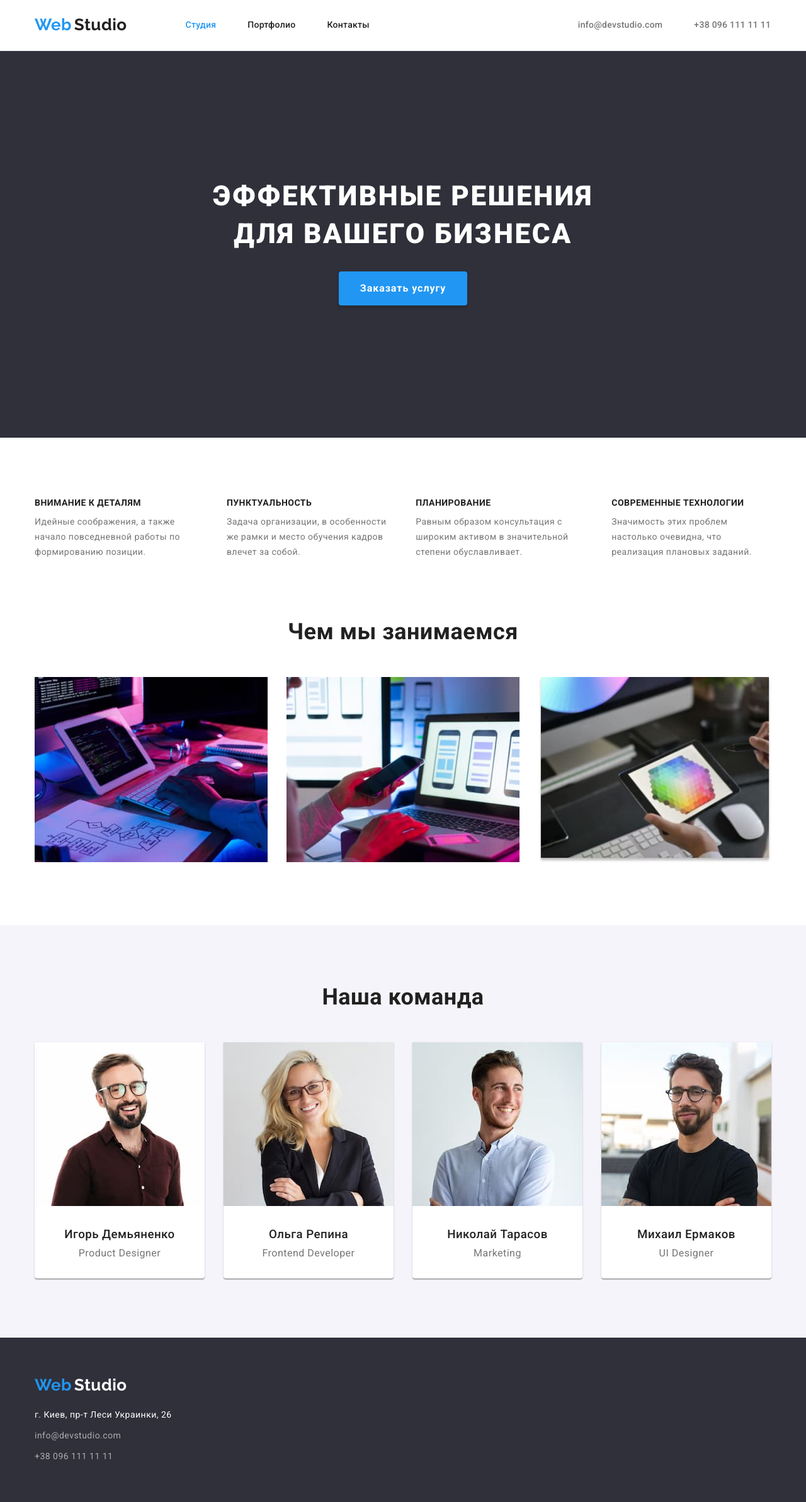
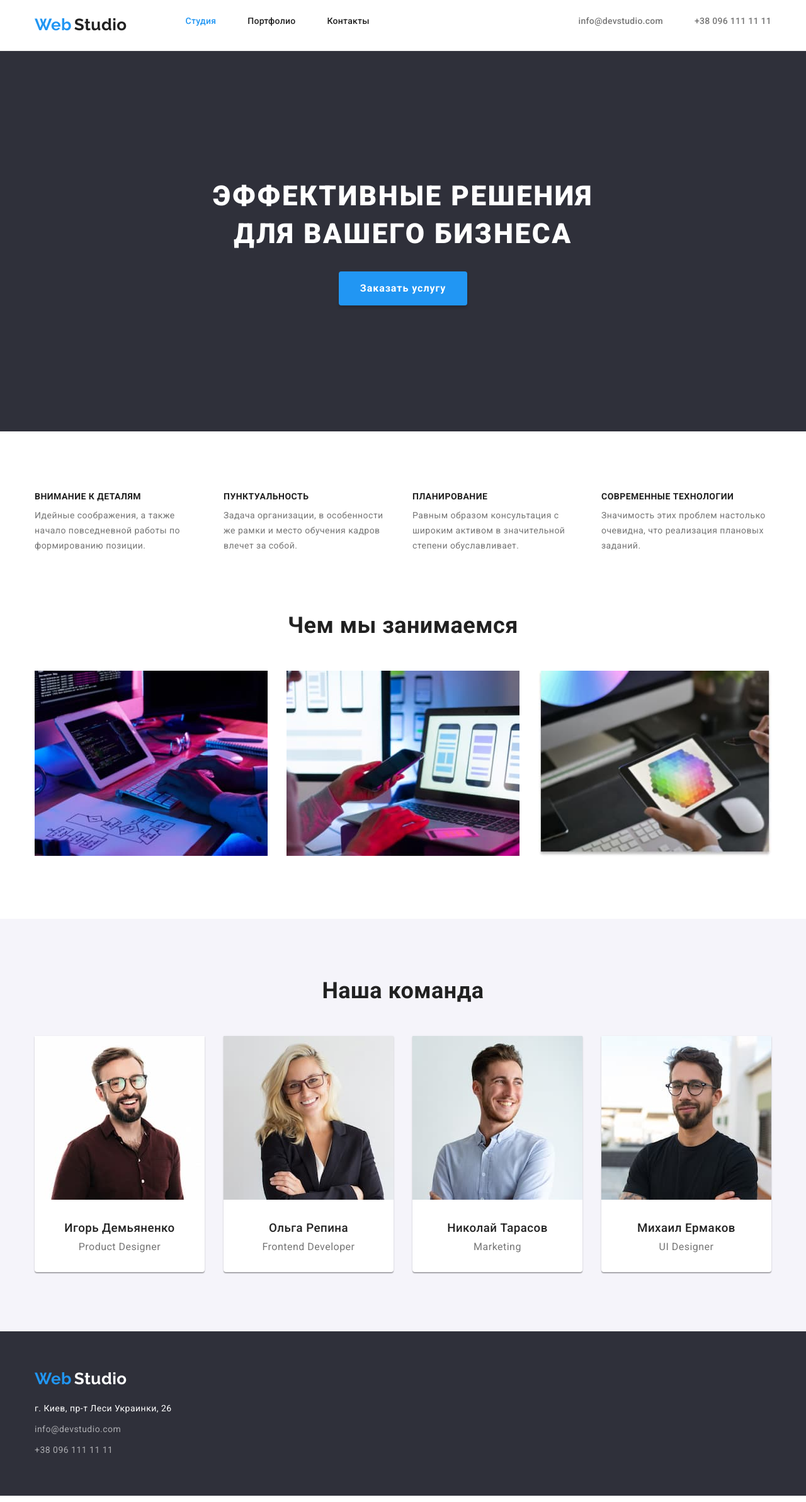
Before and after one commit to annnacaesar/goit-markup-hw-03, a plain HTML site: page index.html in a window 1280 px wide. Shown: the whole page at 63% size. Drawn offline with nearby package versions, Linux system fonts and the light colour scheme.

Commit message:
допрацьована

```diff
--- a/css/styles.css
+++ b/css/styles.css
@@ -63,38 +63,34 @@ button {
 	padding-left: 15px;
 }
 
-.container-indent {
+.indent {
 	padding-top: 94px;
 	padding-bottom: 94px;
 }
 
 /* #region HEADER */
 
-.page {
-	border-bottom: 1px solid #ececec;
-}
-
 .page .container,
 .site-nav-list,
 .contacts-header,
 .work,
 .button-hero,
-.features,
+.skills,
 .team,
 .button-list,
 .projects {
 	display: flex;
 }
 
-.container-header {
+.page {
 	padding-top: 24px;
 	padding-bottom: 25px;
-	align-items: center;
+	border-bottom: 1px solid #ececec;
 }
 
 .logo {
 	display: inline-block;
-	padding-right: 93px;
+	margin-right: 93px;
 	color: var(--primery-text-color);
 	font-family: Raleway;
 	font-weight: 700;
@@ -109,12 +105,8 @@ button {
 	margin-left: -3px;
 }
 
-.site-nav-list {
-	padding-right: 331px;
-}
-
 .site-nav-list li:not(:last-child) {
-	padding-right: 50px;
+	margin-right: 50px;
 }
 
 .site-nav .link {
@@ -142,30 +134,30 @@ button {
 	letter-spacing: 0.02em;
 }
 
+.contacts-header {
+	margin-left: auto;
+}
+
 .contacts-header .link:hover,
 .contacts-header .link:focus {
 	color: var(--accent-color);
 }
 .contacts-header li {
-	/* margin: 32px 0; */
-	padding-right: 50px;
+	margin-right: 50px;
 }
 
 .contacts-header li:last-child {
-	padding-right: 0;
+	margin-right: 0;
 }
 /* #endregion */
 
 /* #region HERO */
 
 .hero {
+	padding-top: 200px;
+	padding-bottom: 200px;
+	text-align: center;
 	background-color: var(--third-background-color);
-}
-
-.container-hero {
-	padding-top: 200px;
-	padding-bottom: 210px;
-	text-align: center;
 }
 
 .hero-title {
@@ -207,21 +199,25 @@ button {
 
 /* #endregion */
 
-/* #region FEATURES */
+/* #region SKILLS */
 
-.features {
-	margin-top: 94px;
+.section-skills {
+	padding-top: 94px;
 }
 
-.features li:not(:last-child) {
-	padding-right: 30px;
+.skills li {
+	width: 270px;
+}
+
+.skills li:not(:last-child) {
+	margin-right: 30px;
 }
 
 .section-text {
 	color: var(--secondary-text-color);
 }
 
-.features .title {
+.skills .title {
 	display: inline-block;
 
 	font-weight: 700;
@@ -230,7 +226,7 @@ button {
 	text-transform: uppercase;
 }
 
-.features .section-text {
+.skills .section-text {
 	padding-top: 10px;
 
 	font-size: 14px;
@@ -274,9 +270,12 @@ button {
 	margin-right: 0;
 }
 
+.container-team {
+	padding-top: 30px;
+	padding-bottom: 30px;
+}
+
 .team .title {
-	margin-top: 30px;
-
 	font-weight: 500;
 	line-height: 1.18;
 	text-align: center;
@@ -284,7 +283,6 @@ button {
 
 .team .section-text {
 	margin-top: 10px;
-	margin-bottom: 30px;
 
 	line-height: 1.18;
 	text-align: center;
@@ -312,7 +310,7 @@ button {
 }
 
 .button-list li:not(:last-child) {
-	padding-right: 8px;
+	margin-right: 8px;
 }
 
 .button:hover,
@@ -335,12 +333,18 @@ button {
 
 .projects li {
 	width: 370px;
-	border: 1px solid #eeeeee;
 	box-sizing: border-box;
 }
 
+.container-projects-text {
+	padding: 20px 24px;
+	border-left: 1px solid #eeeeee;
+	border-bottom: 1px solid #eeeeee;
+	border-right: 1px solid #eeeeee;
+}
+
 .projects .title {
-	margin: 20px 24px 4px;
+	margin-bottom: 4px;
 
 	color: var(--primery-text-color);
 	font-weight: 700;
@@ -350,8 +354,6 @@ button {
 }
 
 .projects .section-text {
-	margin: 4px 24px 20px;
-
 	line-height: 1.87;
 }
 
@@ -359,7 +361,7 @@ button {
 
 /* #region FOOTER */
 
-.footer .container {
+.footer {
 	padding: 60px 15px;
 }
 
@@ -367,7 +369,7 @@ button {
 	background-color: var(--footer-background-color);
 }
 .footer .logo {
-	margin: 0 0 20px 0;
+	margin-bottom: 20px;
 	color: var(--third-text-color);
 }
 
--- a/index.html
+++ b/index.html
@@ -17,7 +17,7 @@
 <body>
   <!-- шапка -->
   <header class="page">
-    <div class="container container-header">
+    <div class="container">
       <a href="./index.html" class="logo link"> <span class="web">Web</span> <span class="studio">Studio</span> </a>
       <!-- навигация -->
       <nav class="site-nav">
@@ -42,17 +42,17 @@
   <main>
       <!--  герой -->
       <section class="hero">
-        <div class="container container-hero">
+        <div class="container">
           <h1 class="hero-title">Эффективные решения для вашего бизнеса</h1>
           <button type="button" class="button-hero">Заказать услугу</button>
         </div>
         </section>
 
       <!-- характеристика -->
-      <section class="section">
+      <section class="section section-skills">
         <div class="container">
           <h2 class="visually-hidden">Секция характеристики команды</h2>
-          <ul class="features list">
+          <ul class="skills list">
             <li>
               <h3 class="title">Внимание к деталям</h3>
               <p class="section-text">Идейные соображения, а также начало повседневной работы по формированию позиции.</p>
@@ -74,8 +74,8 @@
       </section>
 
       <!-- чим займаються -->
-      <section class="section">
-        <div class="container container-indent">
+      <section class="section indent">
+        <div class="container">
           <h2 class="section-title">Чем мы занимаемся</h2>
           <ul class="work list">
             <li>
@@ -92,29 +92,37 @@
       </section>
 
       <!-- команда -->
-      <section class="section secondary">
-        <div class="container container-indent">
+      <section class="section secondary indent">
+        <div class="container">
           <h2 class="section-title">Наша команда</h2>
           <ul class="team list">
             <li>
               <img src="./images/team-img1.jpg" alt="Игорь Демьяненко" width="270" />
+              <div class="container-team">
                 <h3 class="title">Игорь Демьяненко</h3>
                 <p lang="en" class="section-text">Product Designer</p>
+              </div>
             </li>
             <li>
               <img src="./images/team-img2.jpg" alt="Ольга Репина" width="270" />
+              <div class="container-team">
                 <h3 class="title">Ольга Репина</h3>
                 <p lang="en" class="section-text">Frontend Developer</p>
+              </div>
             </li>
             <li>
               <img src="./images/team-img3.jpg" alt="Николай Тарасов" width="270" />
+              <div class="container-team">
                 <h3 class="title">Николай Тарасов</h3>
                 <p lang="en" class="section-text">Marketing</p>
+              </div>
             </li>
             <li>
               <img src="./images/team-img4.jpg" alt="Михаил Ермаков" width="270" />
+              <div class="container-team">
                 <h3 class="title">Михаил Ермаков</h3>
                 <p lang="en" class="section-text"> UI Designer</p>
+              </div>
             </li>
           </ul>
         </div>
```
Also changed, not shown: portfolio.html (+21 -3 lines). Lines whose indentation alone changed are shown as unchanged.
